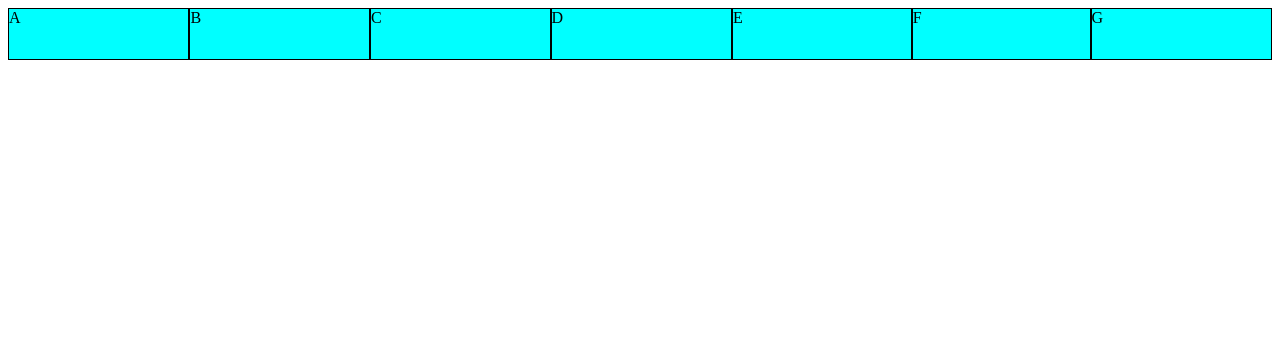
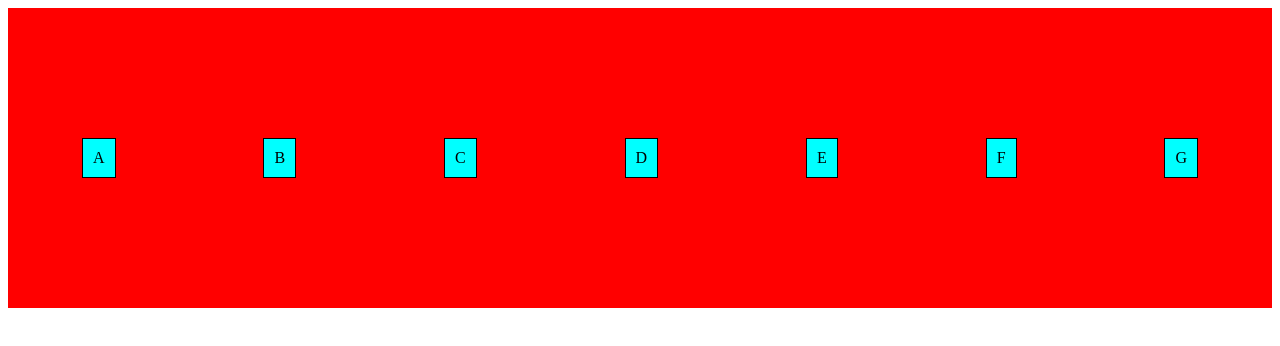
Before and after one commit to DevGatti/html-css, a plain HTML site: page exercicios/ex027/flex004/index.html in a window 1280 px wide. Drawn offline with Linux system fonts and the light colour scheme.

Commit message:
atualizei

```diff
--- a/exercicios/ex027/flex004/index.html
+++ b/exercicios/ex027/flex004/index.html
@@ -8,14 +8,17 @@
     <style>
         div.container {
             background-color: red;
+            height: 300px;
             display: flex;
+            flex-flow: row nowrap;
+            justify-content: space-around;
+            align-items: center;
         }
 
         div.item {
             background-color: aqua;
             border: 1px solid;
-            flex: auto;
-            height: 50px;
+            padding: 10px;
         }
 
     </style>
```
